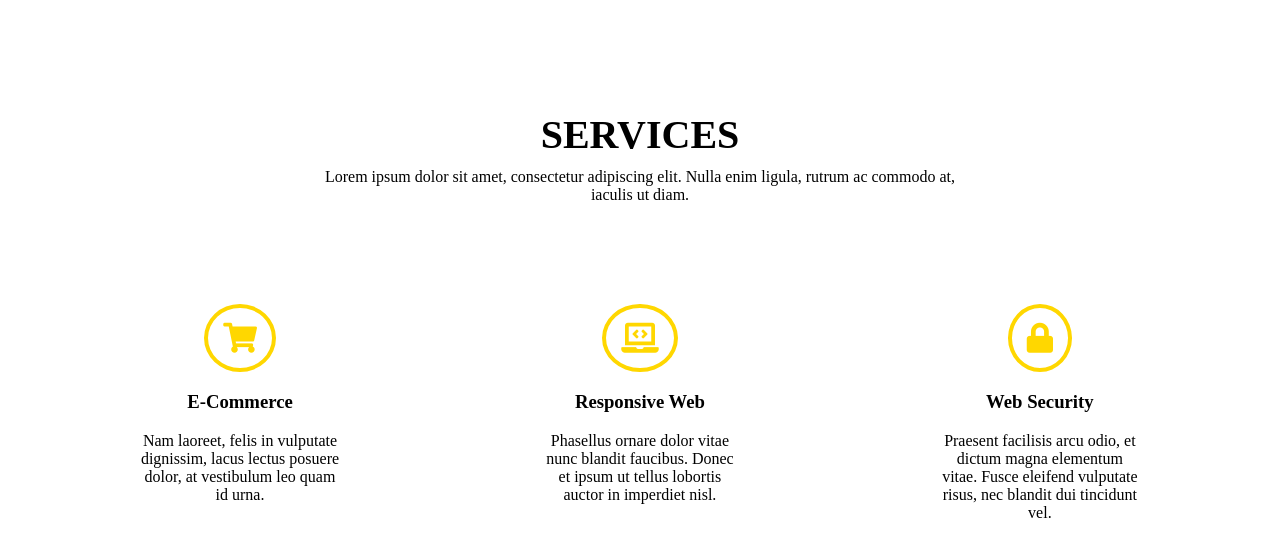
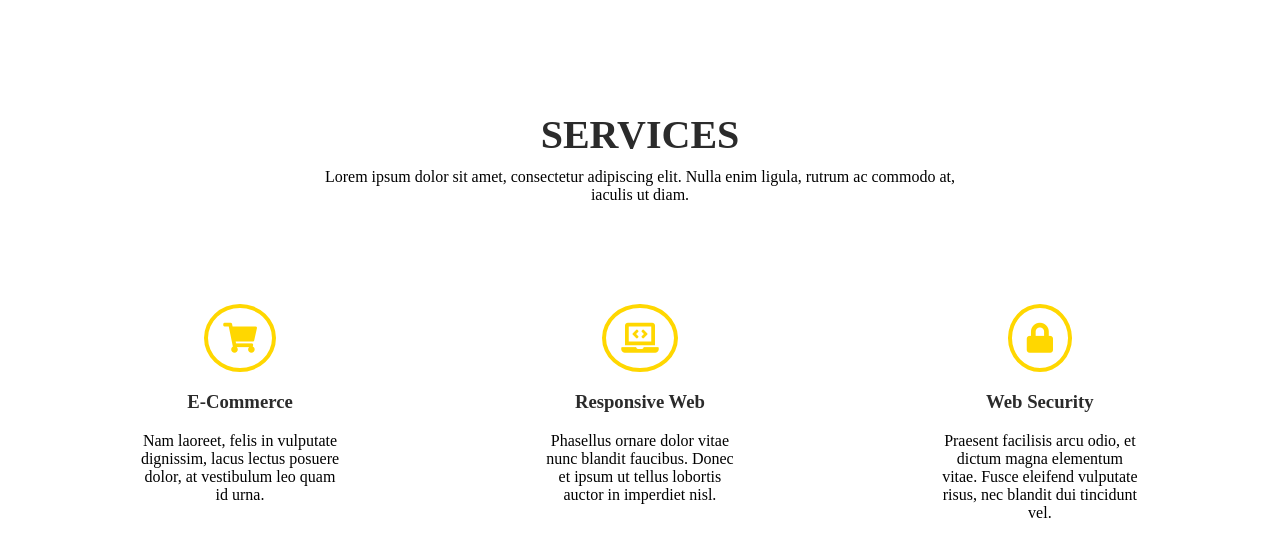
Before and after one commit to SzczygielP/Simple-landing-page, a plain HTML site: page index.html in a window 1280 px wide. Shown: the part 842-1398 px from the top of the page. Before the commit the page ends 1364 px from the top, so only its background shows below. Drawn offline with Linux system fonts and the light colour scheme.

Commit message:
Edit services

```diff
--- a/css/style.scss
+++ b/css/style.scss
@@ -1,6 +1,7 @@
 $colors: (
     color1: #FFF,
     color2: gold,
+    color3: #2b2b2b,
 );
 
 @function color($color-name) {
@@ -39,7 +40,8 @@ p {
 	}
 }
 .row {
-    .col-4 {
+    .serv {
+        margin-bottom: 70px;
         text-align: center;
         i {
             font-size: 30px;
@@ -49,8 +51,10 @@ p {
             padding: 15px;
 
         }
+        h3{color: color(color3);}
         p {
             margin-top: 15px;
+
         }
     }
 	&::after {
@@ -113,6 +117,7 @@ section.services {
     h1{
         font-size: 40px;
         margin-bottom: 10px;
+        color: color(color3);
     }
 	text-align: center;
 }
--- a/index.html
+++ b/index.html
@@ -30,17 +30,17 @@
     </section>
     <section class="container">
         <div class="row">
-            <div class="col-4">
+            <div class="col-4 serv">
                 <i class="fas fa-shopping-cart"></i>
                 <h3>E-Commerce</h3>
                 <p>Nam laoreet, felis in vulputate dignissim, lacus lectus posuere dolor, at vestibulum leo quam id urna.</p>
             </div>
-            <div class="col-4">
+            <div class="col-4 serv">
                     <i class="fas fa-laptop-code"></i>
                     <h3>Responsive Web</h3>
                     <p>Phasellus ornare dolor vitae nunc blandit faucibus. Donec et ipsum ut tellus lobortis auctor in imperdiet nisl.</p>
             </div>
-            <div class="col-4">
+            <div class="col-4 serv">
                     <i class="fas fa-lock"></i>
                     <h3>Web Security</h3>
                     <p>Praesent facilisis arcu odio, et dictum magna elementum vitae. Fusce eleifend vulputate risus, nec blandit dui tincidunt vel.</p>
```
Also changed, not shown: css/style.css, 1 other file.
